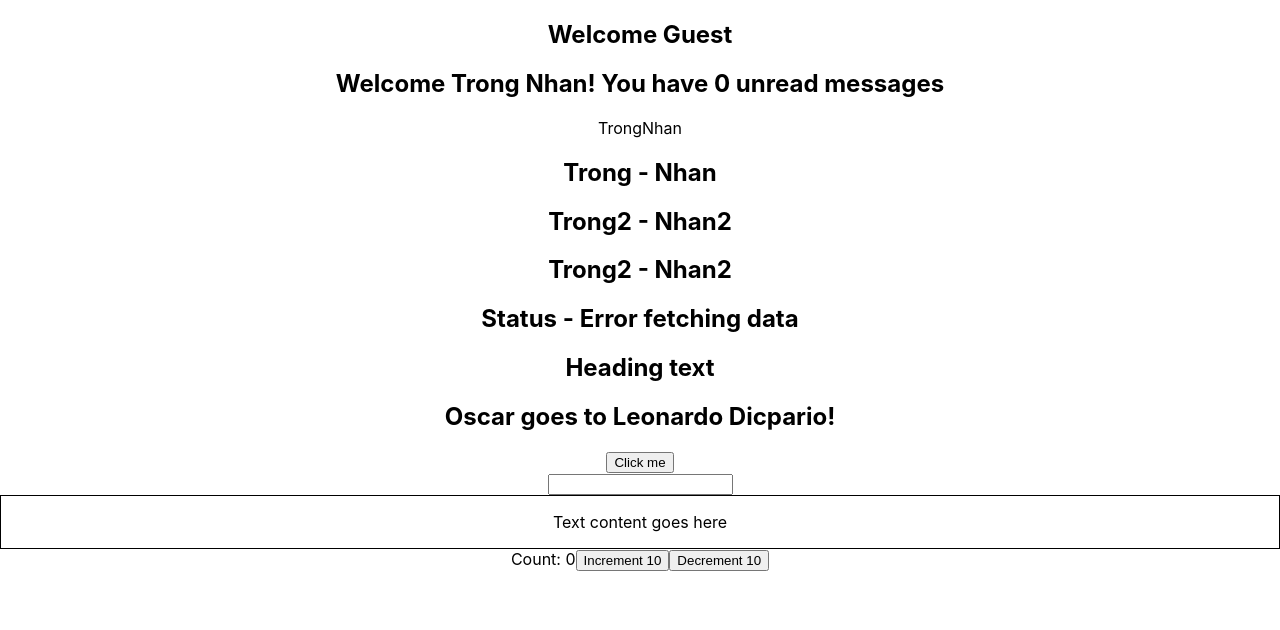
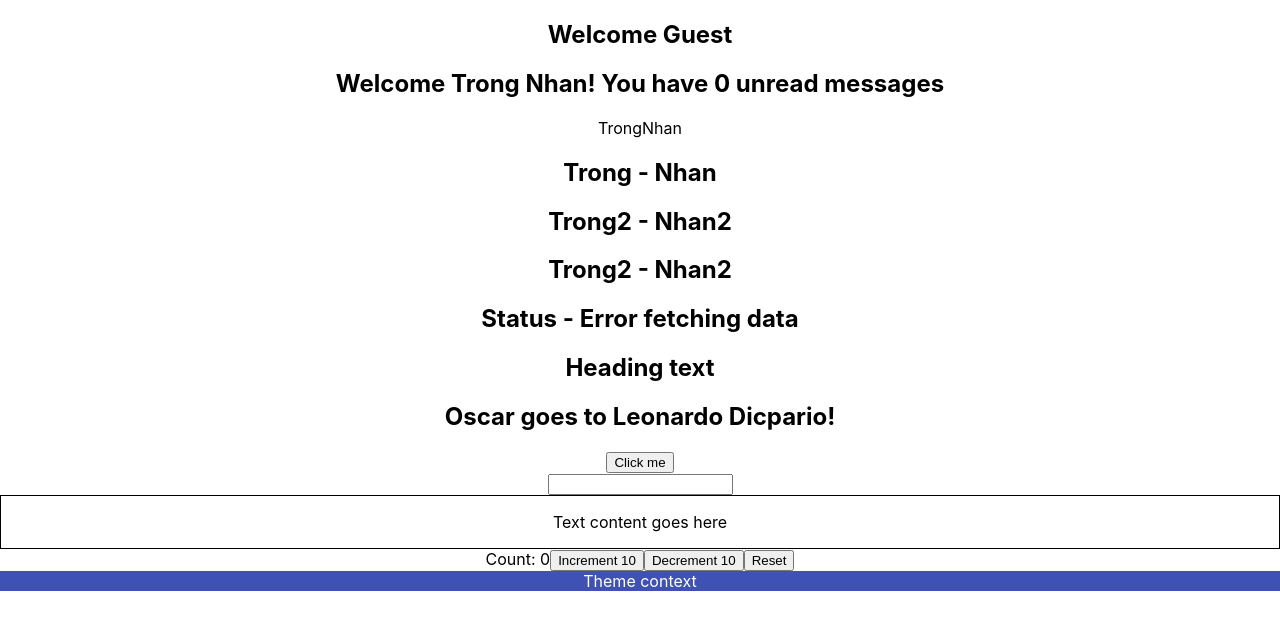
Before and after one commit to trongnhan19081994/react-typescript-demo, a React (Create React App) app: page / in a window 1280 px wide. Shown: the top 630 px of the page. Built offline with nearby package versions, Linux system fonts and the light colour scheme.

Commit message:
useContext Hook

```diff
--- a/src/App.tsx
+++ b/src/App.tsx
@@ -1,6 +1,8 @@
 import './App.css';
 import Button from './components/Button';
 import Container from './components/Container';
+import Box from './components/context/Box';
+import { ThemeContextProvider } from './components/context/ThemeContext';
 import Greet from './components/Greet';
 import Heading from './components/Heading';
 import Input from './components/Input';
@@ -45,6 +47,11 @@ function App() {
       <Input value='' handleChange={event => console.log('App', event)} />
       <Container styles={{border: '1px solid black', padding: '1rem'}} />
       <Counter />
+
+      <ThemeContextProvider>
+          <Box />
+      </ThemeContextProvider>
+
     </div>
   );
 }
--- /dev/null
+++ b/src/components/context/Box.tsx
@@ -0,0 +1,14 @@
+import { useContext } from "react"
+import { ThemeContext } from "./ThemeContext"
+
+const Box = () => {
+    const theme = useContext(ThemeContext)
+    //console.log(theme)
+    return (
+        <div style={{backgroundColor: theme.primary.main, color: theme.primary.text}}>
+            Theme context
+        </div>
+    )
+}
+
+export default Box
--- /dev/null
+++ b/src/components/context/ThemeContext.tsx
@@ -0,0 +1,12 @@
+import { createContext } from "react"
+import { theme } from "./theme"
+
+type ThemeContextProviderProps = {
+    children: React.ReactNode
+}
+
+export const ThemeContext = createContext(theme)
+
+export const ThemeContextProvider = ({children}: ThemeContextProviderProps) => {
+    return <ThemeContext.Provider value={theme}> {children} </ThemeContext.Provider>
+}
--- /dev/null
+++ b/src/components/context/theme.ts
@@ -0,0 +1,10 @@
+export const theme = {
+    primary: {
+        main: '#3f51b5',
+        text: '#fff'
+    },
+    secondary: {
+        main: '#f50057',
+        text: '#fff'
+    }
+}
--- a/src/components/state/Counter.tsx
+++ b/src/components/state/Counter.tsx
@@ -2,21 +2,23 @@ import {useReducer} from 'react'
 type CounterState = {
     count: number
 }
-type CounterAction = {
-    type: string,
+type UpdateAction = {
+    type: 'increment' | 'decrement'
     payload: number
 }
+type ResetAction = {
+    type: 'reset'
+}
+type CounterAction = UpdateAction | ResetAction
 const initialState = {count: 0}
 const reducer = (state: CounterState, action: CounterAction) => {
     switch (action.type) {
         case 'increment':
-            return {
-                count: state.count + action.payload
-            }
+            return { count: state.count + action.payload }
         case 'decrement':
-            return {
-                count: state.count - action.payload
-            }
+            return {count: state.count - action.payload }
+        case 'reset':
+            return {count: 0}
         default:
             return state
     }
@@ -33,6 +35,9 @@ const Counter = () => {
             <button onClick={() => dispatch({type: 'decrement', payload: 10})}>
                 Decrement 10
             </button>
+            <button onClick={() => dispatch({type: 'reset'})}>
+                Reset
+            </button>
         </div>
     )
 }
```
